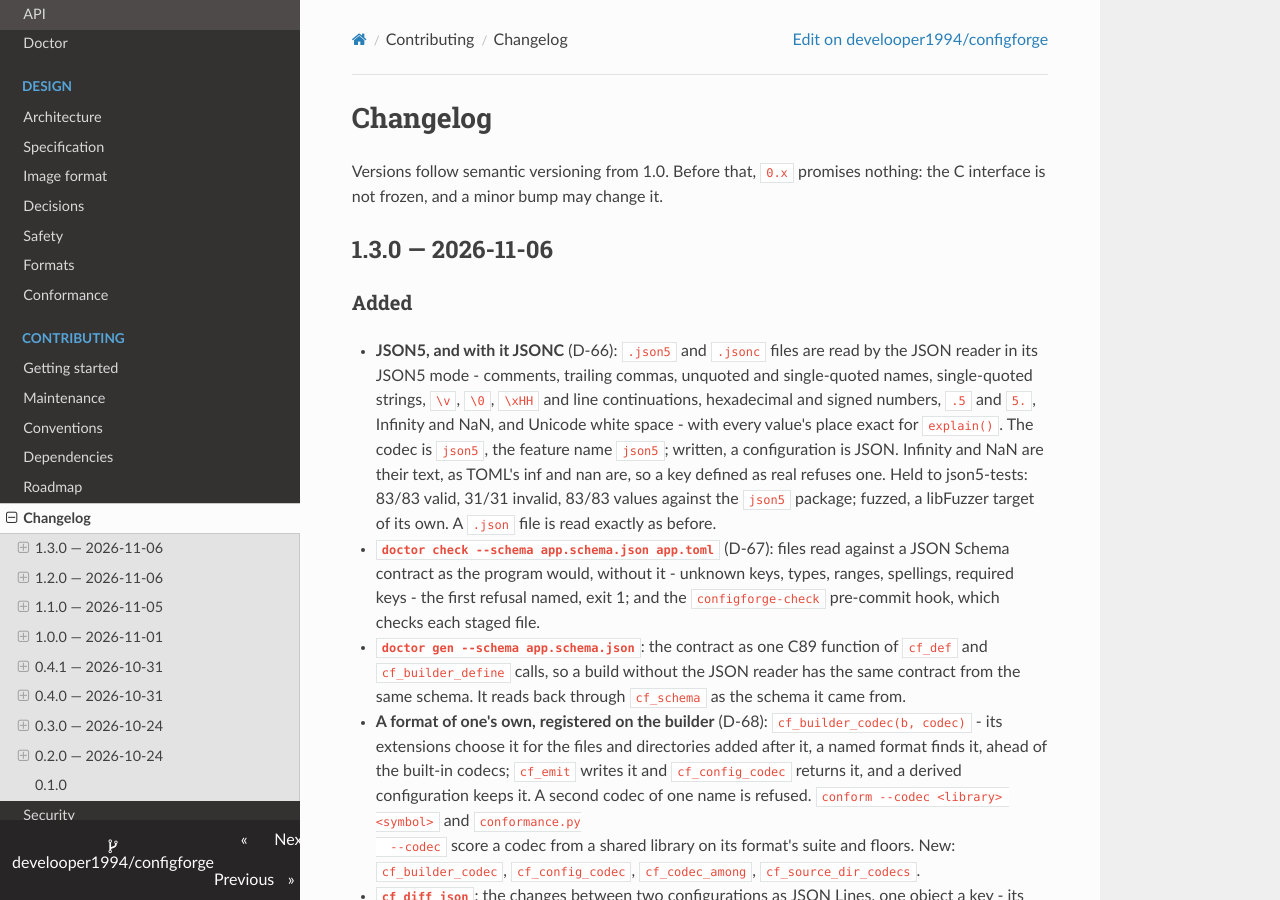
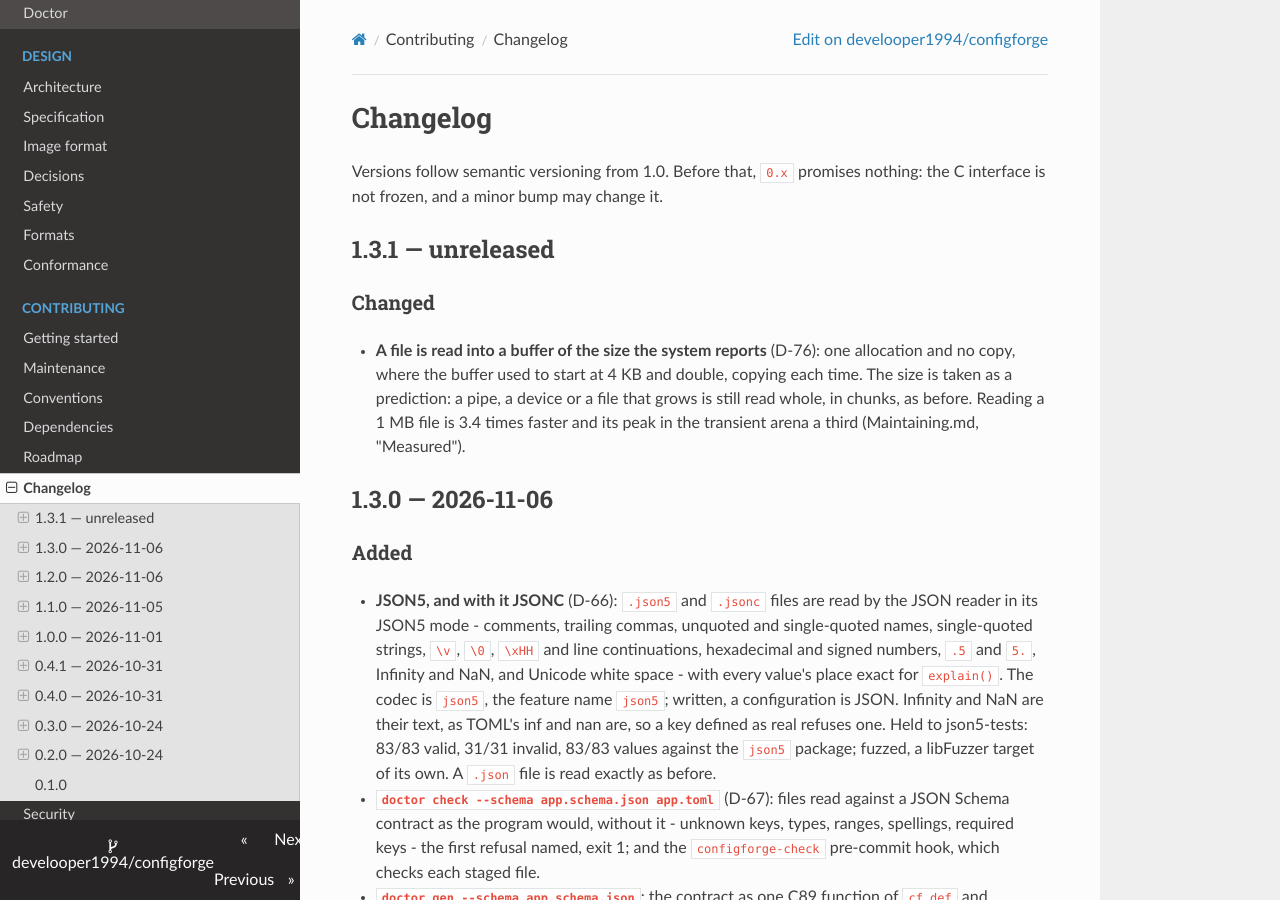
Before and after one commit to develooper1994/configforge, an MkDocs documentation site: the page built from CHANGELOG.md, in a window 1280 px wide and 900 px high. Built offline with MkDocs 1.6.1, drawn with Linux system fonts in a browser that asks for light colours.

Commit message:
A file read into a buffer of the size the system reports
The first buffer is the size fseek and ftell give, two bytes over, where
it used to start at 4 KB and double, copying each time (D-76). The size
is a prediction: a pipe, a device or a file that grows is still read
whole by the chunked loop, and a prediction that does not fit the arena
falls back to 4 KB. A 1.4 MB file reads in 2.65 ms rather than 8.98, its
transient peak 1.38 MB rather than 4.19; a real pipe reads as before.
Measured in Maintaining.md.

The version opens 1.3.1; 1.3.0 is the commit before, tier 2 green, with
its tag still to push.

```diff
--- a/CHANGELOG.md
+++ b/CHANGELOG.md
@@ -2,6 +2,17 @@
 
 Versions follow semantic versioning from 1.0. Before that, `0.x` promises
 nothing: the C interface is not frozen, and a minor bump may change it.
+
+## 1.3.1 — unreleased
+
+### Changed
+
+- **A file is read into a buffer of the size the system reports**
+  (D-76): one allocation and no copy, where the buffer used to start at
+  4 KB and double, copying each time. The size is taken as a
+  prediction: a pipe, a device or a file that grows is still read whole,
+  in chunks, as before. Reading a 1 MB file is 3.4 times faster and its
+  peak in the transient arena a third (Maintaining.md, "Measured").
 
 ## 1.3.0 — 2026-11-06
 
--- a/pyproject.toml
+++ b/pyproject.toml
@@ -6,7 +6,7 @@ build-backend = "scikit_build_core.build"
 
 [project]
 name = "configforge"
-version = "1.3.0"
+version = "1.3.1"
 description = "Configuration whose every value can say why it is what it is"
 readme = "bindings/python/README.md"
 license = { text = "Zlib" }
```
Also changed, not shown: docs/API.md (+3 -3 lines), docs/Maintaining.md (+1 -0 lines), docs/Roadmap.md (+3 -3 lines), 6 other files.
